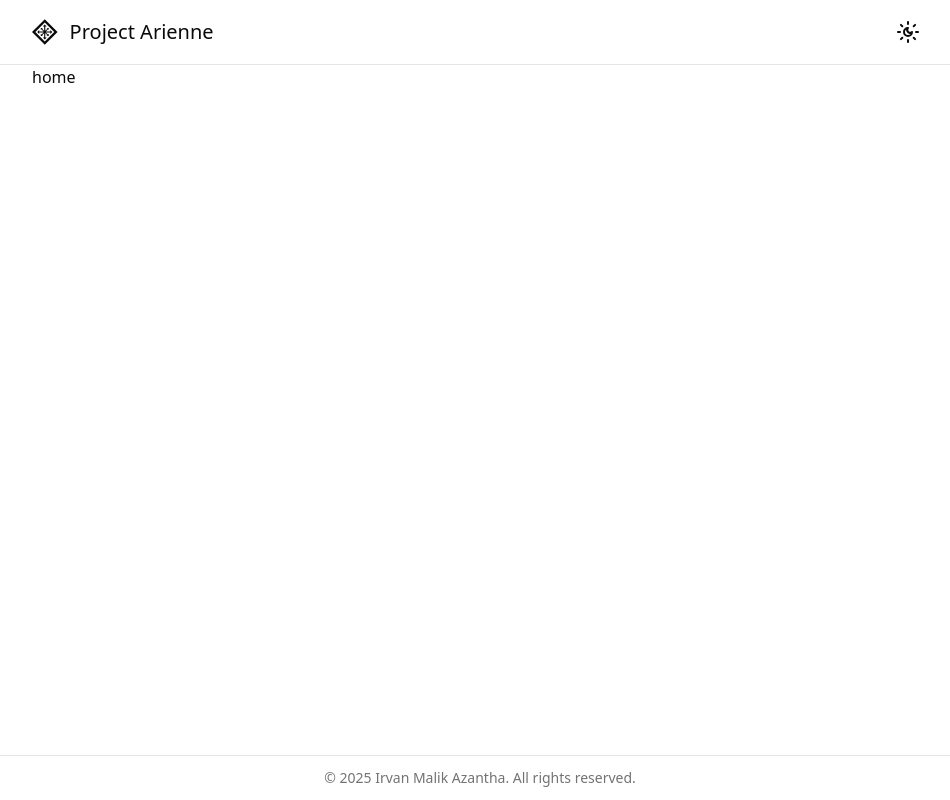
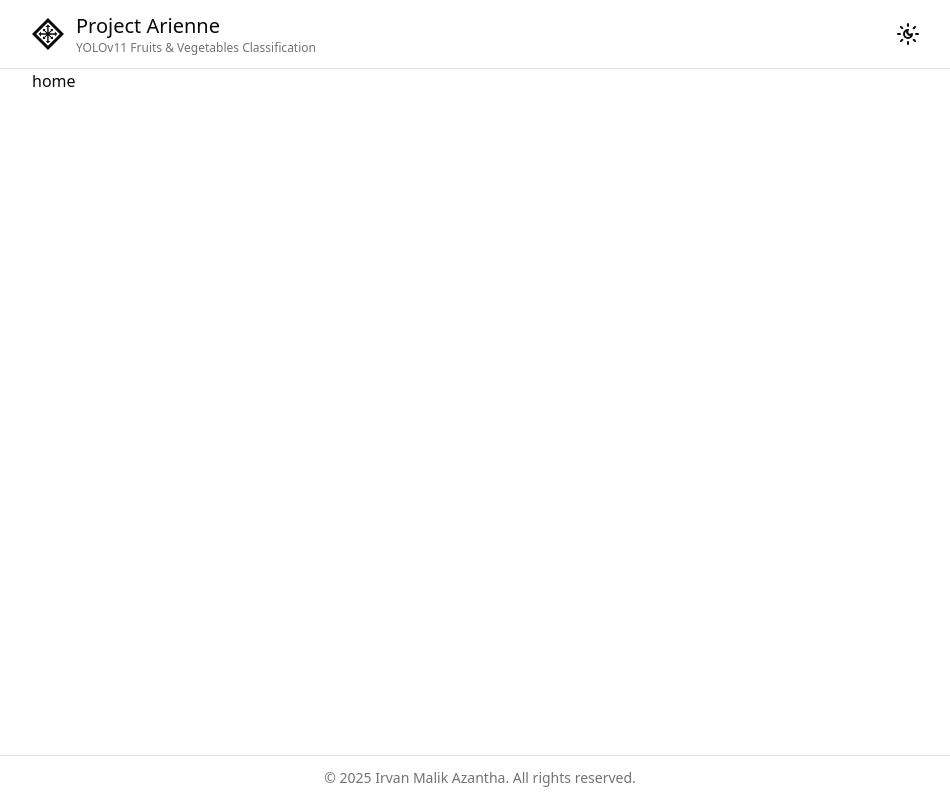
Before and after one commit to irvanmalik48/yolov11-fruits-and-vegetables-front, a Next.js app: page / in a window 1280 px wide. Shown: the whole page, without its empty margins (160-1110 px from the left). Built offline with nearby package versions, Linux system fonts and the light colour scheme.

Commit message:
feat(comp/custom/header): add a bit of description
Signed-off-by: Irvan Malik <irvanma@gnuweeb.org>

```diff
--- a/src/components/custom/header.tsx
+++ b/src/components/custom/header.tsx
@@ -10,7 +10,12 @@ export default function Header() {
       <div className="flex items-center justify-between w-full max-w-4xl mx-auto">
         <div className="flex items-center gap-3">
           <ArienneLogo className="w-8 h-8" />
-          <h1 className="w-full text-xl font-medium">Project Arienne</h1>
+          <div className="flex flex-col line-clamp-1">
+            <h1 className="w-full text-xl font-medium">Project Arienne</h1>
+            <p className="w-full text-xs text-muted-foreground line-clamp-1">
+              YOLOv11 Fruits & Vegetables Classification
+            </p>
+          </div>
         </div>
         <button
           className="p-2 border-border bg-background rounded-full hover:bg-secondary transition-colors"
```
